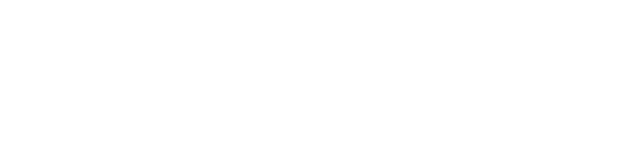
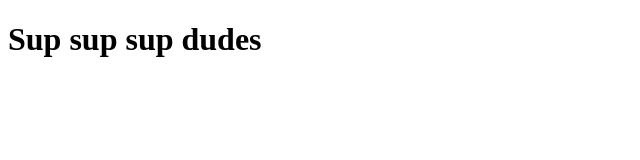
Before and after one commit to aubreyrobillard/second-repo, a plain HTML site: page index.html in a window 1280 px wide. Shown: the whole page, without its empty margins (0-640 px from the left). Drawn offline with Linux system fonts and the light colour scheme.

Commit message:
Newer branch

```diff
--- a/index.html
+++ b/index.html
@@ -7,6 +7,6 @@
     <title>Document</title>
 </head>
 <body>
-
+    <h1>Sup sup sup dudes</h1>
 </body>
 </html>
```
